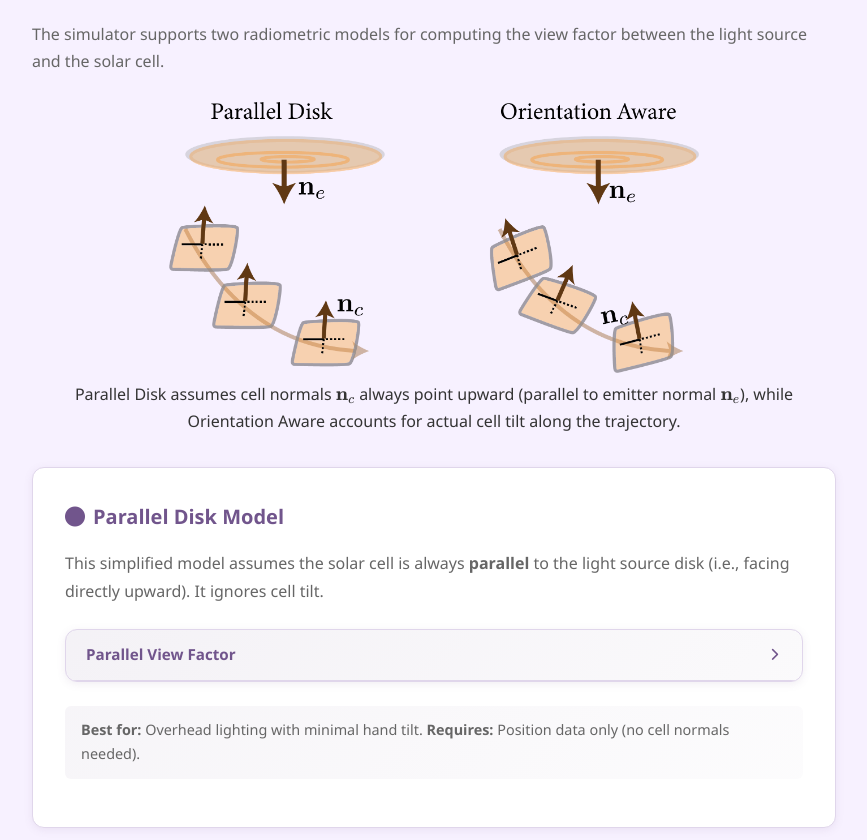
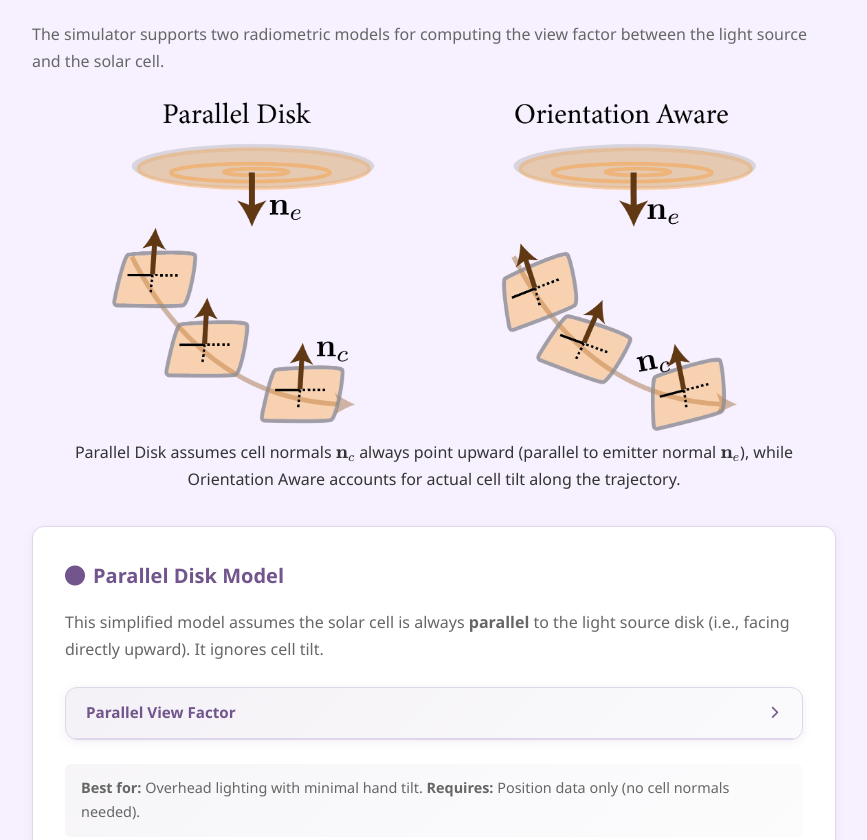
Before and after one commit to solar-track/solar-track.github.io, a website: page public/help.html in a window 1280 px wide. Shown: the part 3509-4349 px from the top of the page, without its empty margins (276-1143 px from the left). Drawn offline with nearby package versions, Linux system fonts and the light colour scheme.

Commit message:
Increase model comparison figure size to 80%

```diff
--- a/public/help.css
+++ b/public/help.css
@@ -570,7 +570,7 @@ body {
 }
 
 .model-comparison-figure img {
-    max-width: 66%;
+    max-width: 80%;
     height: auto;
 }
 
```
